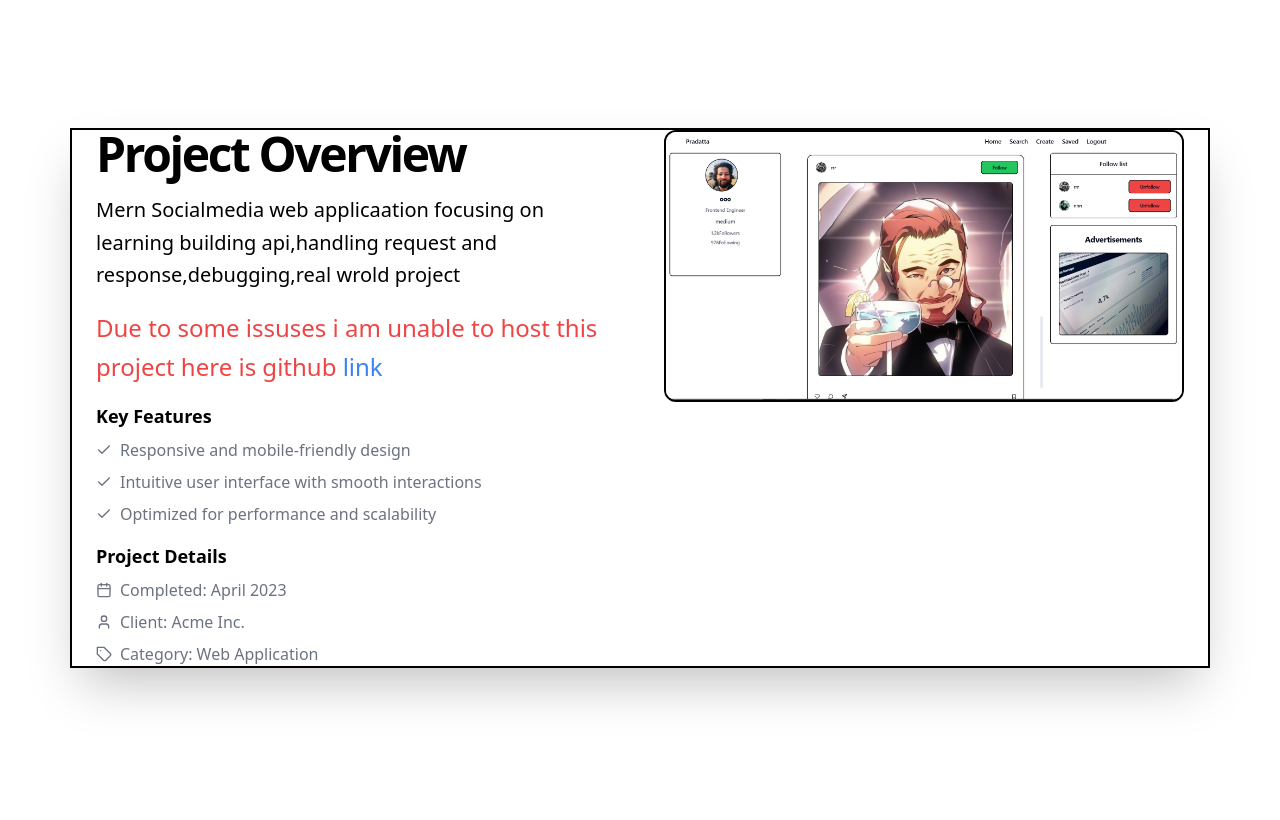
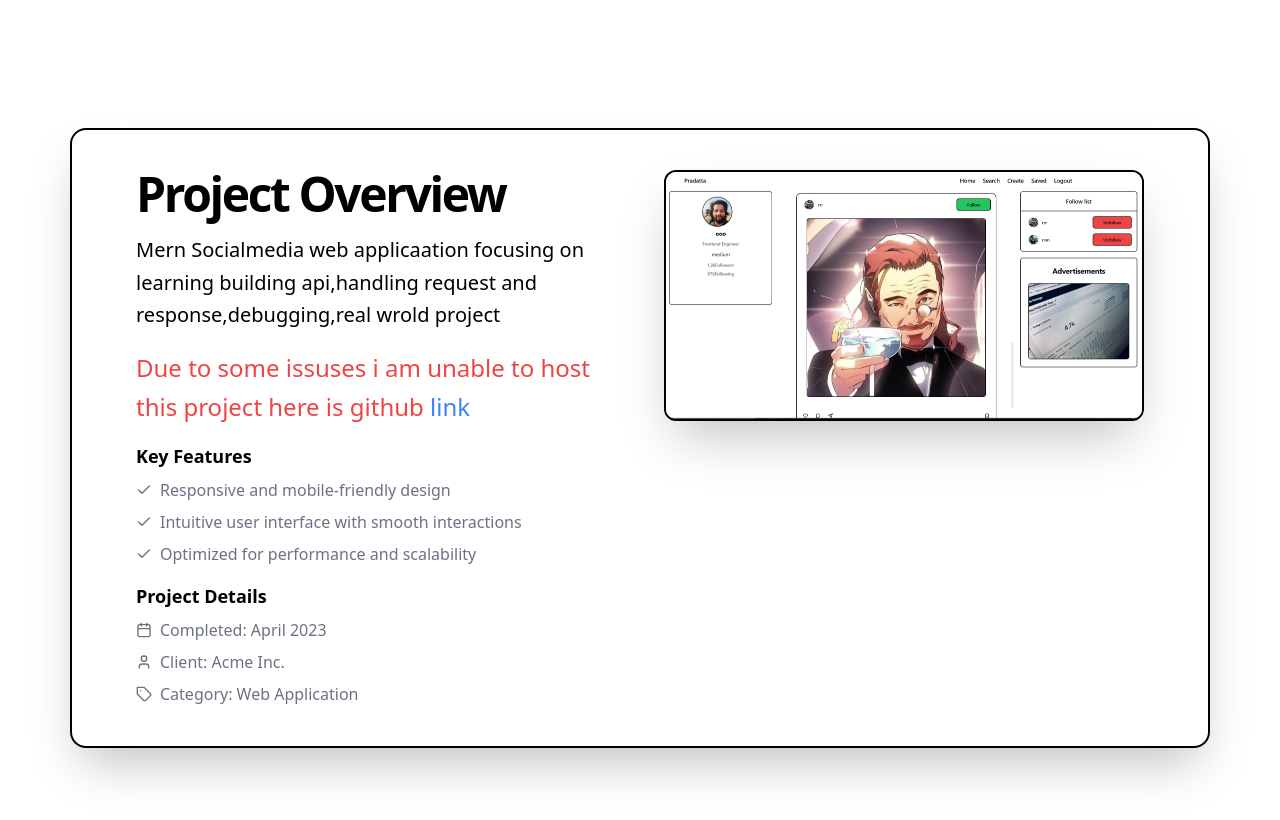
Before and after one commit to pradattaaryal/profile, a React (Vite) app: page /P in a window 1280 px wide. Shown: the top 820 px of the page. Built offline with nearby package versions, Linux system fonts and the light colour scheme.

Commit message:
Update P.jsx

```diff
--- a/src/components/P.jsx
+++ b/src/components/P.jsx
@@ -4,7 +4,7 @@ import t from './t.png';
 export default function P() {
   return (
     <section className="w-full py-12 md:py-24 lg:py-32 flex justify-center bg-white ">
-<div className="max-w-[1140px] w-full  border-2 border-black shadow-2xl">
+<div className="max-w-[1140px] w-full  border-2 border-black shadow-2xl rounded-2xl p-10">
  <div className="container    grid items-start gap-6   px-4 md:px-6 lg:grid-cols-2 lg:gap-12">
         <div className="space-y-4">
           <h2 className="text-3xl font-bold tracking-tighter sm:text-4xl md:text-5xl">Project Overview</h2>
@@ -52,13 +52,14 @@ export default function P() {
           </div>
         </div>
         <div className="flex items-center ">
+          <div>
           <img
             alt="Project Screenshot"
-            className="w-full h-full overflow-hidden rounded-xl object-contain border-2 border-black"
+            className="w-full h-full overflow-hidden rounded-xl shadow-2xl object-contain border-2 border-black"
             height={320}
             src={t}
             width={580}
-          />
+          /></div>
 
         </div>
       </div></div>
```
